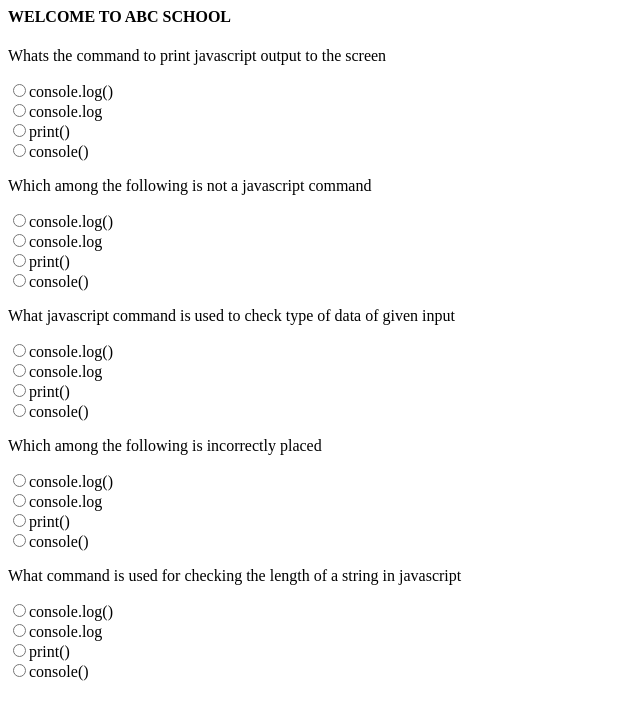
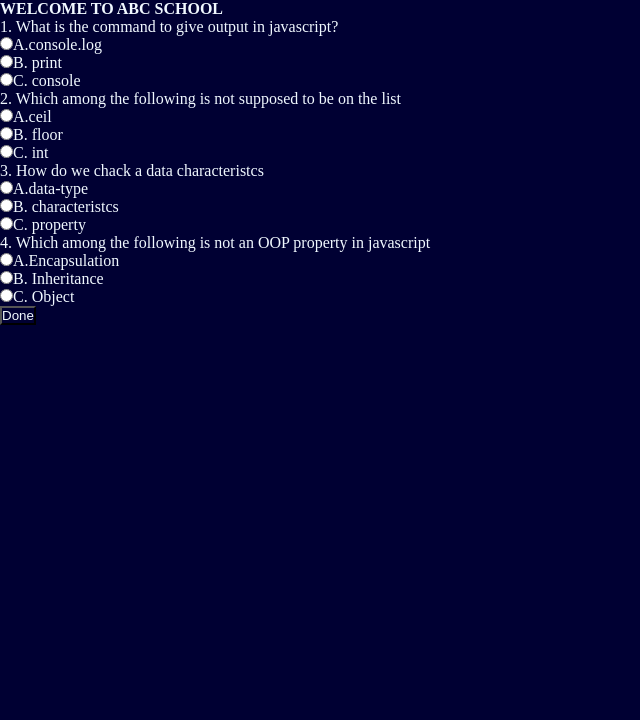
Before and after one commit to Kazungu1/Javascript-QuizApp, a plain HTML site: page index.html in a window 1280 px wide. Shown: the whole page, without its empty margins (0-640 px from the left). Drawn offline with Linux system fonts and the light colour scheme.

Commit message:
edit inital questions

```diff
--- a/assets/style.css
+++ b/assets/style.css
@@ -0,0 +1,6 @@
+*{
+    padding: 0;
+    margin:0;
+    background-color: #000033;
+    color: aliceblue;
+}
--- a/index.html
+++ b/index.html
@@ -9,7 +9,7 @@
 </head>
 
 <body>
-    <section class="top">
+    <section id="top">
         <nav>
             <div class="header">
                 <h4> WELCOME TO ABC SCHOOL</h4>
@@ -18,52 +18,33 @@
     </section>
     <section id="quiz">
         <div class="quiz-form">
-            <form action="">
-                <div class="quiz_1">
-                    <p class="question">Whats the command to print javascript output to the screen</p>
-                    <div class="choices">
-                        <input type="radio" name="quiz-1">console.log()<br>
-                        <input type="radio" name="quiz-1">console.log<br>
-                        <input type="radio" name="quiz-1">print()<br>
-                        <input type="radio" name="quiz-1">console()<br>
-                    </div>
+            <form action="" name="quiz" id="quiz">
+                <div>
+                    <p>1. What is the command to give output in javascript?</p>
+                    <p><input type="radio"name="question1" value="console.log">A.console.log</p>
+                    <p><input type="radio"name="question1" value="print">B. print</p>
+                    <p><input type="radio"name="question1" value="console">C. console</p>
                 </div>
-                <div class="quiz_2">
-                    <p class="question">Which among the following is not a javascript command</p>
-                    <div class="choices">
-                        <input type="radio" name="quiz-1">console.log()<br>
-                        <input type="radio" name="quiz-1">console.log<br>
-                        <input type="radio" name="quiz-1">print()<br>
-                        <input type="radio" name="quiz-1">console()<br>
-                    </div>
+                <div>
+                    <p>2. Which among the following is not supposed to be on the list</p>
+                    <p><input type="radio"name="question2" value="ceil">A.ceil</p>
+                    <p><input type="radio"name="question2" value="floor">B. floor</p>
+                    <p><input type="radio"name="question2" value="int">C. int</p>
                 </div>
-                <div class="quiz_3">
-                    <p class="question">What javascript command is used to check type of data of given input</p>
-                    <div class="choices">
-                        <input type="radio" name="quiz-1">console.log()<br>
-                        <input type="radio" name="quiz-1">console.log<br>
-                        <input type="radio" name="quiz-1">print()<br>
-                        <input type="radio" name="quiz-1">console()<br>
-                    </div>
+                <div>
+                    <p>3. How do we chack a data characteristcs</p>
+                    <p><input type="radio"name="question3" value="data-type">A.data-type</p>
+                    <p><input type="radio"name="question3" value="characteristcs">B. characteristcs</p>
+                    <p><input type="radio"name="question3" value="property">C. property</p>
                 </div>
-                <div class="quiz_4">
-                    <p class="question">Which among the following is incorrectly placed</p>
-                    <div class="choices">
-                        <input type="radio" name="quiz-1">console.log()<br>
-                        <input type="radio" name="quiz-1">console.log<br>
-                        <input type="radio" name="quiz-1">print()<br>
-                        <input type="radio" name="quiz-1">console()<br>
-                    </div>
+                <div>
+                    <p>4. Which among the following is not an OOP property in javascript</p>
+                    <p><input type="radio"name="question4" value="Encapsulation">A.Encapsulation</p>
+                    <p><input type="radio"name="question4" value="Inheritance">B. Inheritance</p>
+                    <p><input type="radio"name="question4" value="Object">C. Object</p>
                 </div>
-                <div class="quiz_5">
-                    <p class="question">What command is used for checking the length of a string in javascript</p>
-                    <div class="choices">
-                        <input type="radio" name="quiz-1">console.log()<br>
-                        <input type="radio" name="quiz-1">console.log<br>
-                        <input type="radio" name="quiz-1">print()<br>
-                        <input type="radio" name="quiz-1">console()<br>
-                    </div>
-                </div>
+
+                <input type="button" value="Done" onclick="check()">
             </form>
         </div>
     </section>
```
Also changed, not shown: assets/quiz.js (added).
